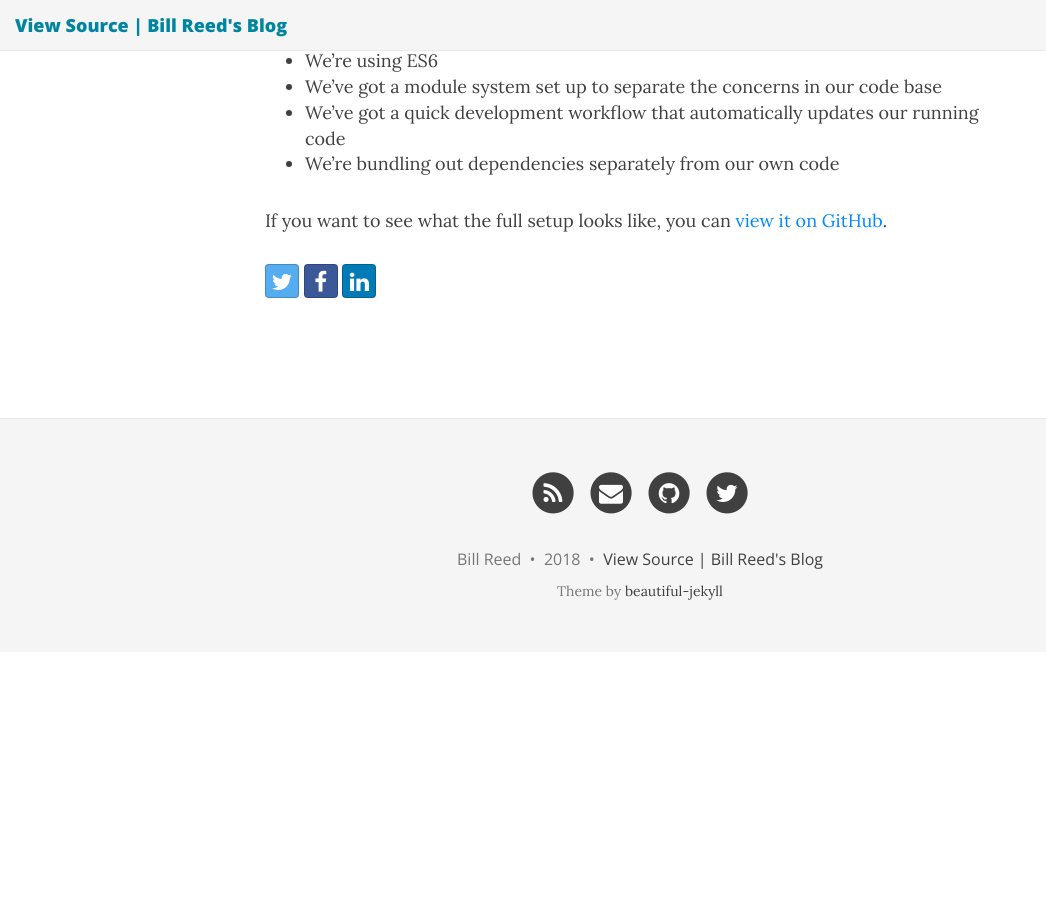
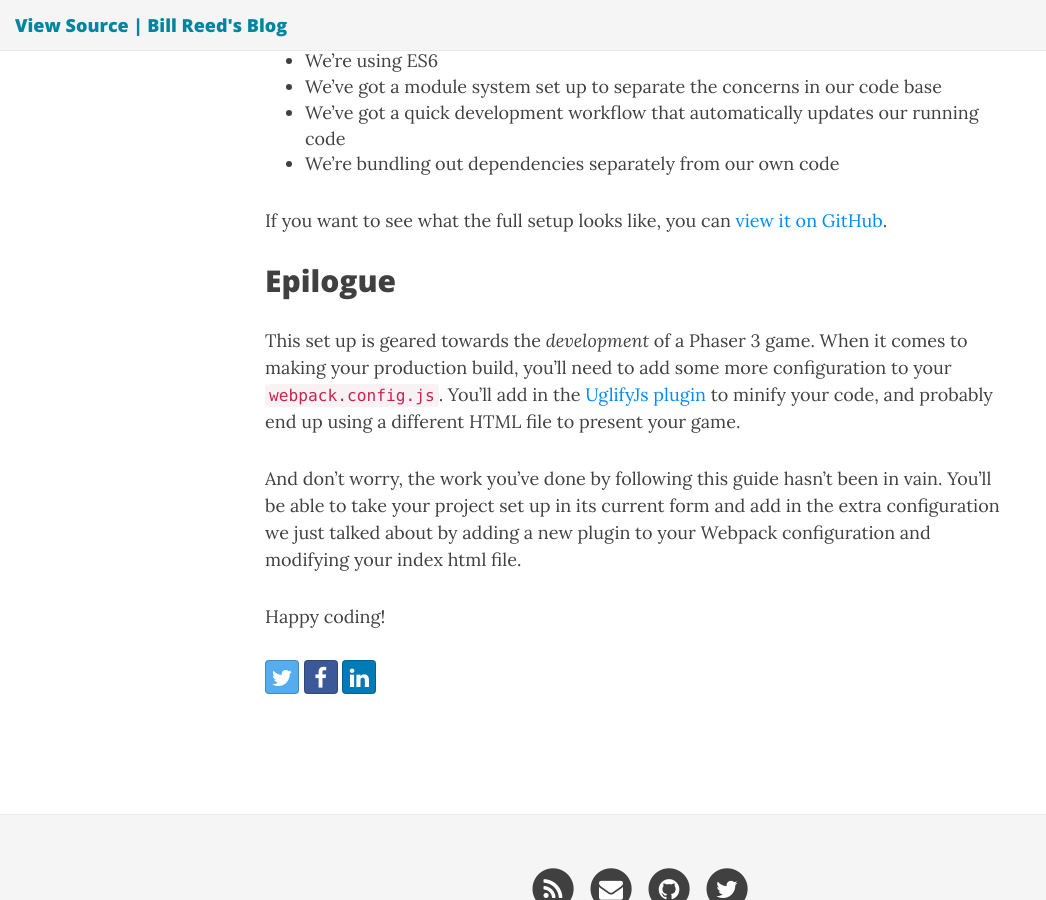
Before and after one commit to snowbillr/blog, a Jekyll site: the page built from _posts/2018-04-09-a-modern-web-development-setup-for-phaser-3.md, in a window 1280 px wide and 900 px high, scrolled down 17816 px. Shown: the whole window, without its empty margins (0-1046 px from the left). Built offline with Jekyll 4.4.1, drawn with Linux system fonts in a browser that asks for light colours; nearby versions of some CDN libraries; comment, search, counter and statistics services are not loaded; before the commit the page ends 18468 px from its top, so only the background shows below that.

Commit message:
add section about production builds

```diff
--- a/_posts/2018-04-09-a-modern-web-development-setup-for-phaser-3.md
+++ b/_posts/2018-04-09-a-modern-web-development-setup-for-phaser-3.md
@@ -494,3 +494,11 @@ Phew, we made it. And now you've got a decent setup for developing a modern Phas
 - We're bundling out dependencies separately from our own code
 
 If you want to see what the full setup looks like, you can [view it on GitHub](https://github.com/snowbillr/phaser3-webpack-es6-dev-starter).
+
+## Epilogue
+
+This set up is geared towards the _development_ of a Phaser 3 game. When it comes to making your production build, you'll need to add some more configuration to your `webpack.config.js`. You'll add in the [UglifyJs plugin](https://github.com/webpack-contrib/uglifyjs-webpack-plugin) to minify your code, and probably end up using a different HTML file to present your game.
+
+And don't worry, the work you've done by following this guide hasn't been in vain. You'll be able to take your project set up in its current form and add in the extra configuration we just talked about by adding a new plugin to your Webpack configuration and modifying your index html file.
+
+Happy coding!
```
